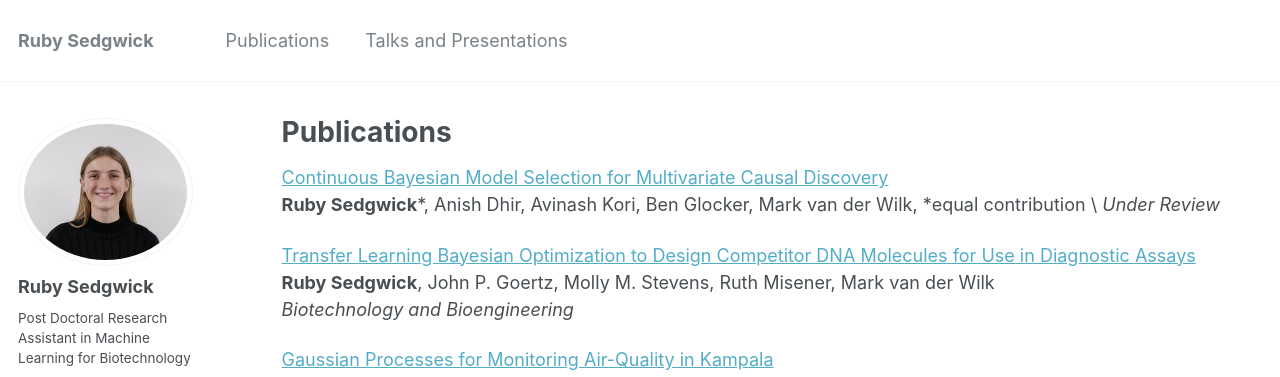
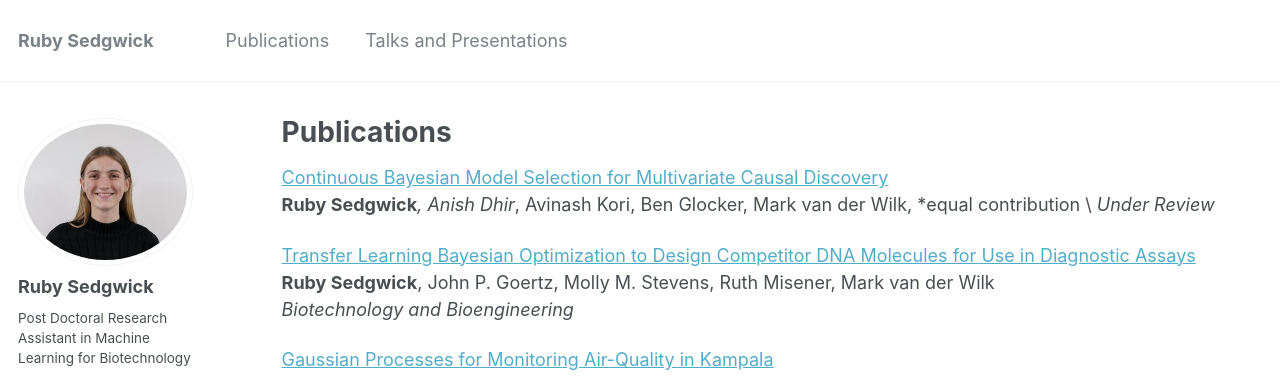
Before and after one commit to RSedgwick/rsedgwick.github.io, a Jekyll site: the page built from _pages/publications.md, in a window 1280 px wide and 1252 px high. Shown: the top 377 px of the window. Built offline with Jekyll 4.4.1, drawn with Linux system fonts in a browser that asks for light colours; a script bundle is joined from its source files by our own code.

```diff
--- a/_pages/publications.md
+++ b/_pages/publications.md
@@ -6,7 +6,7 @@ author_profile: true
 ---
 
 [Continuous Bayesian Model Selection for Multivariate Causal Discovery](https://arxiv.org/abs/2411.10154) \
-**Ruby Sedgwick***, Anish Dhir, Avinash Kori, Ben Glocker, Mark van der Wilk, *equal contribution \
+**Ruby Sedgwick***, Anish Dhir*, Avinash Kori, Ben Glocker, Mark van der Wilk, *equal contribution \
 _Under Review_
 
 [Transfer Learning Bayesian Optimization to Design Competitor DNA Molecules for Use in Diagnostic Assays](http://doi.org/10.1002/bit.28854) \
```
